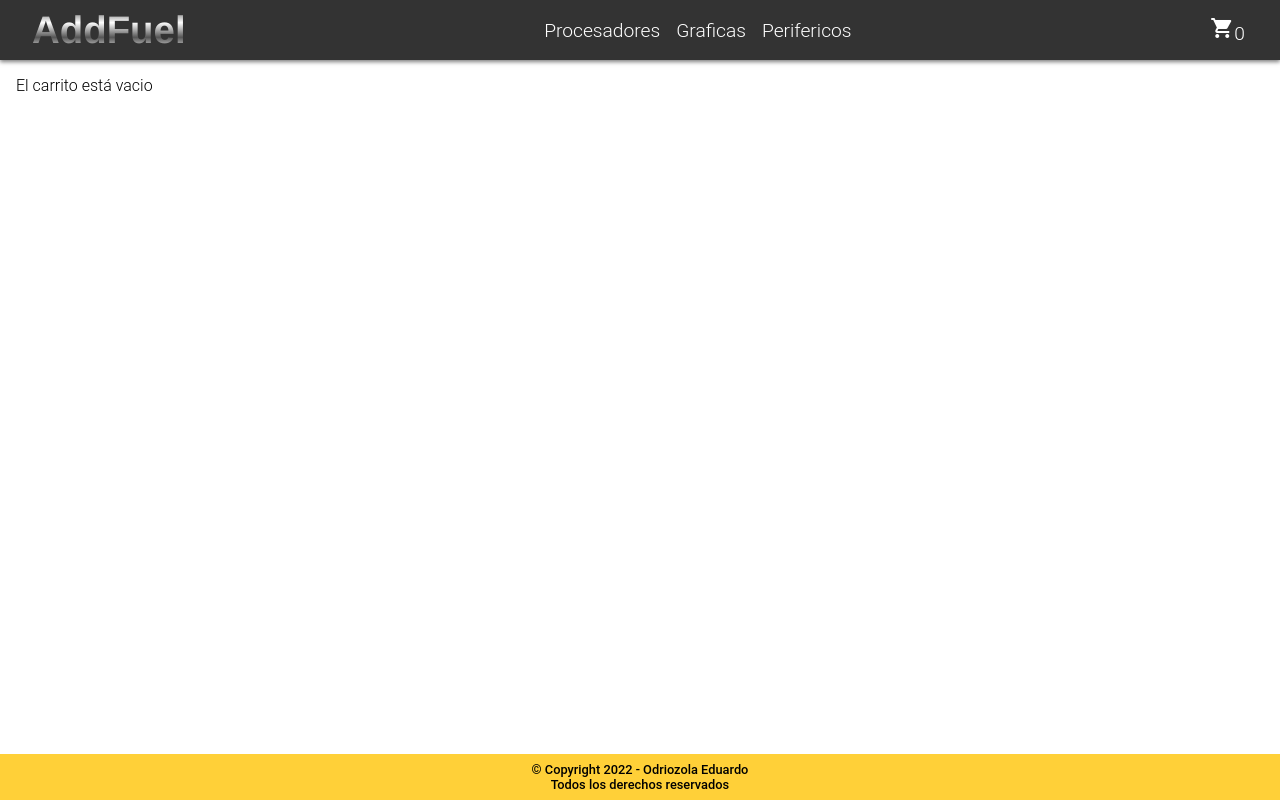
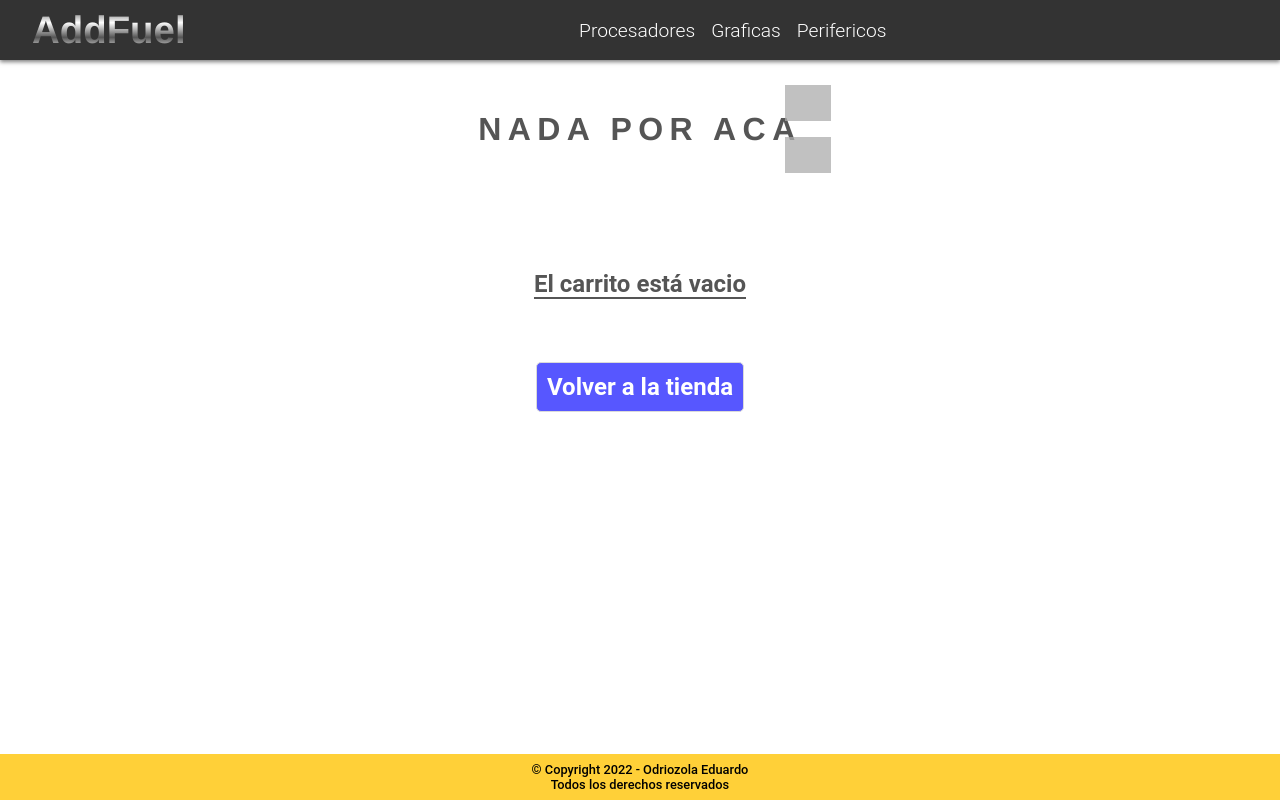
Before and after one commit to garrus3000/app_react, a React (Create React App) app: page /cart in a window 1280 px wide. Built offline with nearby package versions, Linux system fonts and the light colour scheme.

Commit message:
Def 11 Tecnicas de Rendering

```diff
--- a/src/Context/CartContext.jsx
+++ b/src/Context/CartContext.jsx
@@ -5,7 +5,6 @@ const {Provider} = contextoCarrito
 
 
 const CartProvider = ({children}) => {
-
     const [cart, setCart] = useState([])
 
     const addItem = (item, quantity) => {
@@ -41,7 +40,7 @@ const CartProvider = ({children}) => {
         return totalItems;
     }
 
-    const precioTotal = () => {
+    const finalPrice = () => {
         const compraTotal = cart.reduce((acc, item) => (acc + item.quantity * item.price), 0)
         return compraTotal;
     }
@@ -52,7 +51,7 @@ const CartProvider = ({children}) => {
         clear,
         removeItem,
         cartCounter,
-        precioTotal
+        finalPrice
     }
 
 
--- a/src/components/Cart/Cart.jsx
+++ b/src/components/Cart/Cart.jsx
@@ -1,25 +1,56 @@
-import React, {useContext} from "react"
+import React, { useContext } from "react"
 import "../Cart/Cart.scss"
 import { contextoCarrito } from "../../Context/CartContext"
+import { Link } from "react-router-dom"
 
 
 const Cart = () => {
-  const { cart, clear, cartCounter, removeItem, precioTotal} = useContext(contextoCarrito)
+  const { cart, clear, cartCounter, removeItem, finalPrice } = useContext(contextoCarrito)
 
   return (
-    <div>
+    <div className="cart__layout">
       {cart.map((producto) =>
         <div key={producto.id} className="cart__layout--item">
-          <img src={producto.pictureUrl} alt={producto.title} />
-          <h3>{producto.title}</h3>
-          <p>{producto.price}</p>
-          <p>{producto.quantity}</p>
-          <p>$ {producto.price * producto.quantity}</p>
+          <div>
+            <img src={producto.pictureUrl} alt={producto.title} />
+            <h3>{producto.title}</h3>
+          </div>
+          <div>
+            <p className="detail">Precio</p>
+            <p>${producto.price}</p>
+          </div>
+          <div>
+            <p className="detail">Cantidad</p>
+            <p>{producto.quantity}</p>
+          </div>
+          <div>
+            <p className="detail">Subtotal</p>
+            <p>$ {producto.price * producto.quantity}</p>
+          </div>
           <button onClick={() => removeItem(producto.id)}>Eliminar</button>
         </div>
       )}
-      {cartCounter() === 0 ? <p>El carrito está vacio</p> : <button onClick={() => { clear() }} >Vaciar Carrito</button>}
-      {precioTotal() === 0 ? null : <p>Precio total: ${precioTotal()}</p>}
+      <div>
+        {cartCounter() === 0 ? (
+          <>
+            <div className="emptyCart__layout">
+              <div className="emptyCart__layout">
+                <div className="cssload-loader">Nada por aca</div>
+              </div>
+              <p className="emptyCart__layout--item">El carrito está vacio</p>
+              <Link to={`/`} className="emptyCart__layout--item link">Volver a la tienda</Link>
+            </div>
+          </>
+        ) : (
+          <div className="fullCart__layout">
+            {finalPrice() === 0 ? null : <p>Precio total: $ {finalPrice()}</p>}
+            <div className="fullCart__layout--div">
+              <button onClick={() => { clear() }} >Vaciar Carrito</button>
+              <Link to={`/`} className="fullCart__layout--item btnLink">Volver a la tienda</Link>
+            </div>
+          </div>
+        )}
+      </div>
     </div>
   )
 }
--- a/src/components/Cart/Cart.scss
+++ b/src/components/Cart/Cart.scss
@@ -1,23 +1,39 @@
 .cart__layout {
-    display: flex;
-    flex-direction: row;
-
-    padding: 0.5rem 1rem;
-    border-bottom: 5px solid #dadada;
+    display: grid;
+    grid-template-columns: repeat(auto-fill, minmax(100%, 1fr));
     justify-content: space-between;
     align-items: center;
+    margin: 0 auto;
+    text-align: center;
+
+    button {
+        height: 30px;
+        padding: 5px 10px;
+        border-radius: 5px;
+        cursor: pointer;
+        border: 0;
+        background-color: #555;
+        font-family: 'Roboto', sans-serif;
+        font-size: 1rem;
+        color: #fff;
+        transition: 0.3s ease;
+
+        &:hover {
+            background-color: #e70808;
+        }
+    }
 }
 
 .cart__layout--item {
     display: flex;
-    flex-direction: row;
     margin: 1rem 1rem;
     padding: 1rem 1rem;
     border: 1px solid #dadada;
     border-radius: 5px;
-    box-shadow: 0 0 10px rgba(0, 0, 0, 0.4);
+    box-shadow: 0 3px 5px rgba(0, 0, 0, 0.4);
     justify-content: space-between;
     align-items: center;
+    text-align: start;
 
     img {
         width: 100px;
@@ -29,5 +45,105 @@
         font-weight: normal;
         min-width: 100px;
         max-width: 100px;
+        color: #08b102;
+    }
+
+    p {
+        text-align: center;
+        margin: 0.5rem;
+    }
+
+    .detail {
+        font-weight: bold;
+        color: #555;
     }
 }
+
+.emptyCart__layout {
+    display: flex;
+    flex-direction: column;
+    justify-content: center;
+    align-items: center;
+    height: 50vh;
+    font-size: 1.5rem;
+    font-weight: bold;
+    color: #555;
+    padding: 2rem 2rem;
+
+    p {
+        text-decoration: 2px solid underline #555;
+        text-underline-position: under;
+    }
+
+    .emptyCart__layout--item {
+        margin: 2rem 2rem;
+
+        &.link {
+            text-decoration: none;
+            background-color: #5757ff;
+            color: #fff;
+            padding: 10px 10px;
+            border: 1px solid #dadada;
+            border-radius: 5px;
+            transition: 0.5s ease;
+
+            &:hover {
+                background-color: #08b102;
+            }
+        }
+    }
+}
+
+.fullCart__layout {
+    display: flex;
+    flex-direction: column;
+    justify-content: center;
+    align-items: center;
+    font-size: 1.5rem;
+    font-weight: bold;
+    color: #555;
+    text-align: center;
+
+    button {
+        text-decoration: none;
+        padding-left: 10px;
+        padding-right: 10px;
+        border-radius: 5px;
+        cursor: pointer;
+        border: 0;
+        background-color: #555;
+        color: #fff;
+        font-size: 1rem;
+        font-weight: normal;
+        margin: 1rem 2rem;
+        text-align: center;
+        height: 50px;
+
+        &:hover {
+            background-color: #e70808;
+        }
+    }
+
+    .fullCart__layout--div {
+        display: flex;
+        align-items: center;
+        justify-content: center;
+        margin-bottom: 2rem;
+        padding: 1rem 1rem;
+    }
+
+
+    .btnLink {
+        text-decoration: none;
+        padding: 15px 10px;
+        border-radius: 5px;
+        cursor: pointer;
+        border: 0;
+        background-color: #5757ff;
+        color: #fff;
+        font-size: 1rem;
+        font-weight: normal;
+        margin: 1rem 2rem;
+        height: 50px;
+    }
+}
--- a/src/components/cartwidget/CartWidget.jsx
+++ b/src/components/cartwidget/CartWidget.jsx
@@ -7,10 +7,18 @@ function CartWidget() {
     const { cartCounter } = useContext(contextoCarrito)
 
     return (
-        <Link to="cart"  className='cartwidget__layout'>
-            <span className='material-icons '>shopping_cart</span>
-            {cartCounter()}
-        </Link>
+        <div>
+            {cartCounter() === 0 ? (null
+            ) : (
+                <div className='cartwidget__layout'>
+                    <Link to={`/cart`} >
+                        <span className='material-icons '>shopping_cart</span>
+                    </Link>
+                    <div className={cartCounter() !== 0 ? "counter" : "counterDisable"}>{cartCounter()}</div>
+                </div>
+            )}
+            {console.log(cartCounter())}
+        </div>
     )
 }
 
--- a/src/components/cartwidget/cartwidget.scss
+++ b/src/components/cartwidget/cartwidget.scss
@@ -1,3 +1,21 @@
 .cartwidget__layout {
     margin: 0 1.2rem;
+    display: flex;
+    flex-direction: row;
+
+    .counter {
+        display: flex;
+        align-items: center;
+        padding: 0 5px;
+        color: rgba(236, 202, 6, 1);
+        font-size: 1.2rem;
+    }
+
+    .counterDisable {
+        display: flex;
+        align-items: center;
+        padding: 0 5px;
+        color: transparent;
+        font-size: 1.2rem;
+    }
 }
--- a/src/components/itemdetail/ItemDetail.jsx
+++ b/src/components/itemdetail/ItemDetail.jsx
@@ -35,8 +35,8 @@ function ItemDetail( {item} ) {
             ) : (
               <div className='itemDetail__divBtn'>
                 <p>Cantidad: {quantity}</p>
-                <button onClick={() => setQuantity(0)} className="itemDetail__divBtn--buyMore" >Reiniciar compra</button>
                 <Link to={`/cart`} className="itemDetail__divBtn--goCart" >Terminar mi compra</Link>
+                <Link to={`/`} className="itemDetail__divBtn--buyMore" >Seguir comprando</Link>
               </div>
             )}
           </div>
--- a/src/components/itemdetail/itemDetail.scss
+++ b/src/components/itemdetail/itemDetail.scss
@@ -3,7 +3,7 @@
     flex-direction: column;
     flex-grow: 1;
     align-items: center;
-
+    justify-content: center;
     margin: 1rem 1rem;
     border: 1px solid rgba(0, 0, 0, 0.13);
     border-radius: 5px;
@@ -88,7 +88,7 @@
     &:hover {
         background-color: #5757ff;
         color: #fff;
-        border: 2px inset #5757ff;
+        border: 0px inset #5757ff;
     }
 }
 
@@ -100,18 +100,11 @@
     text-decoration: none;
     border: 1px solid #008000;
     border-radius: 5px;
-    color: #008000;
-    background-color: #fff;
+    color: #fff;
+    background-color: #008000;
     width: 80%;
     cursor: pointer;
     margin: 10px 10px;
     font-family: 'Roboto', sans-serif;
     font-size: 1rem;
-    transition: 0.2s ease;
-
-    &:hover {
-        background-color: #008000;
-        color: #fff;
-        border: 1PX solid #008000;
-    }
 }
```
Also changed, not shown: src/components/itemcount/ItemCount.jsx (+4 -4 lines).
